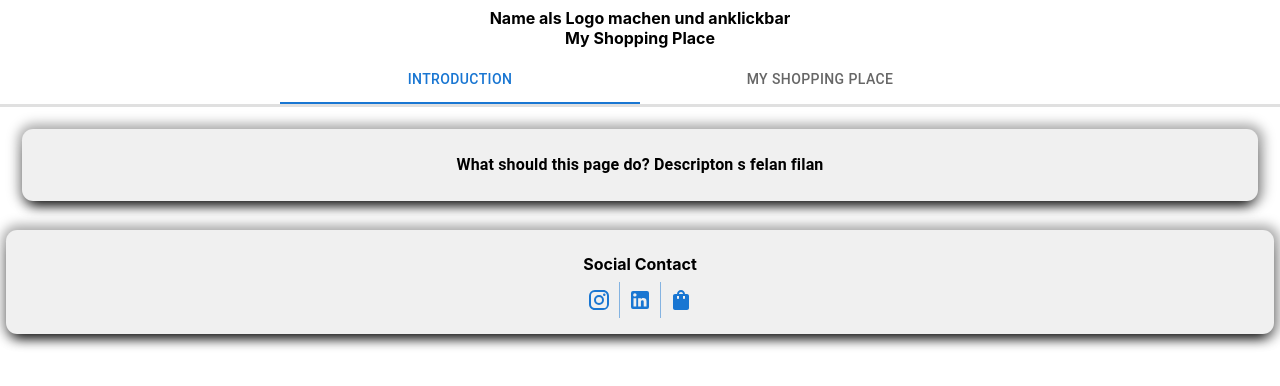
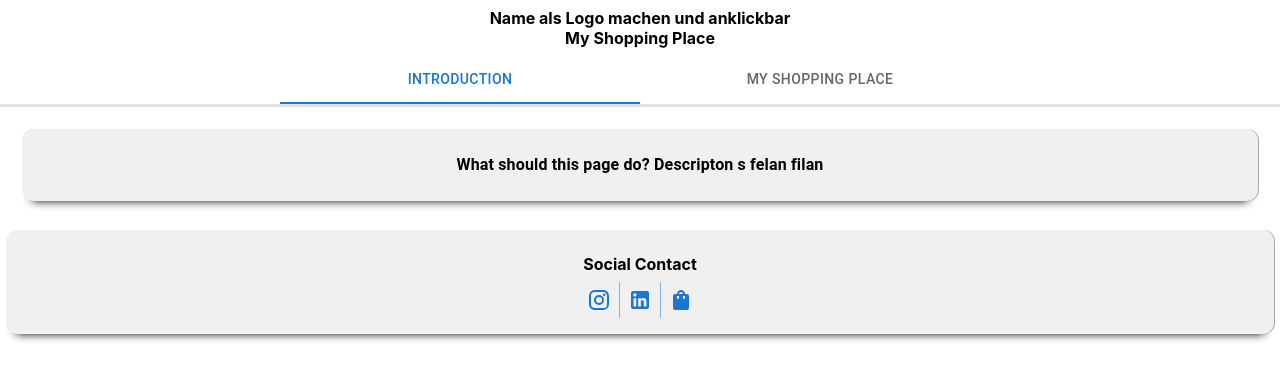
Before and after one commit to Hasan-1994/IC1-My-Shopping-Place, a React (Create React App) app: page / in a window 1280 px wide. Shown: the top 386 px of the page. Built offline with nearby package versions, Linux system fonts and the light colour scheme.

Commit message:
Design update
Box shadow updatet. Sieht jetzt etwas realisiischer aus.

```diff
--- a/src/index.css
+++ b/src/index.css
@@ -47,8 +47,8 @@ a {
   padding: 1rem;
   margin: 0.4rem;
   border-radius: 0.7rem;
-  -webkit-box-shadow: 0px 10px 13px -7px #000000, 1px 0px 12px 5px rgba(0, 0, 0, 0.34);
-  box-shadow: 0px 10px 13px -7px #000000, 1px 0px 12px 5px rgba(0, 0, 0, 0.34);
+  -webkit-box-shadow: 0px 3px 13px -7px #000000;
+  box-shadow: 0px 10px 10px -10px #000000, 1px 0px 0px 0px rgba(0, 0, 0, 0.34);
 }
 
 .text {
```
